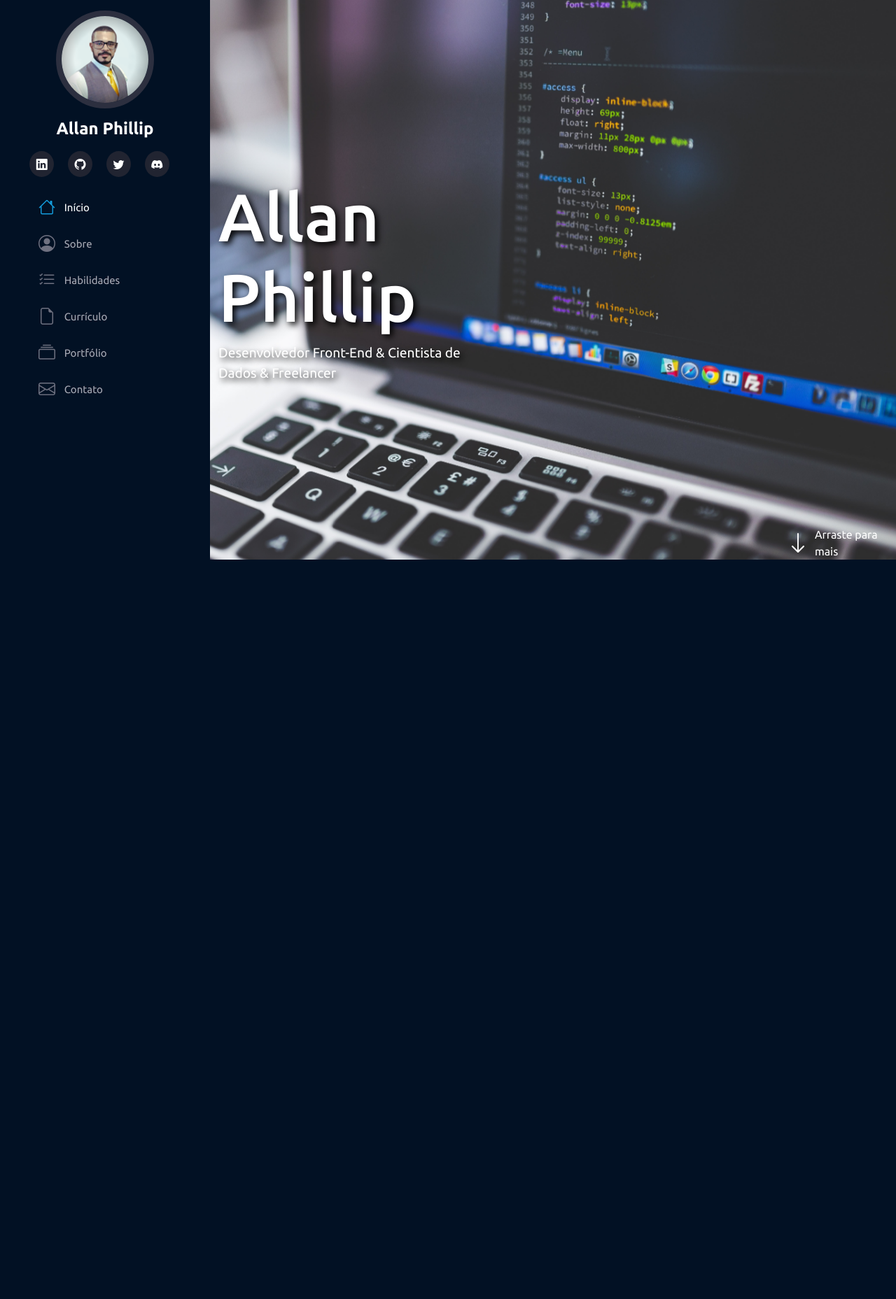
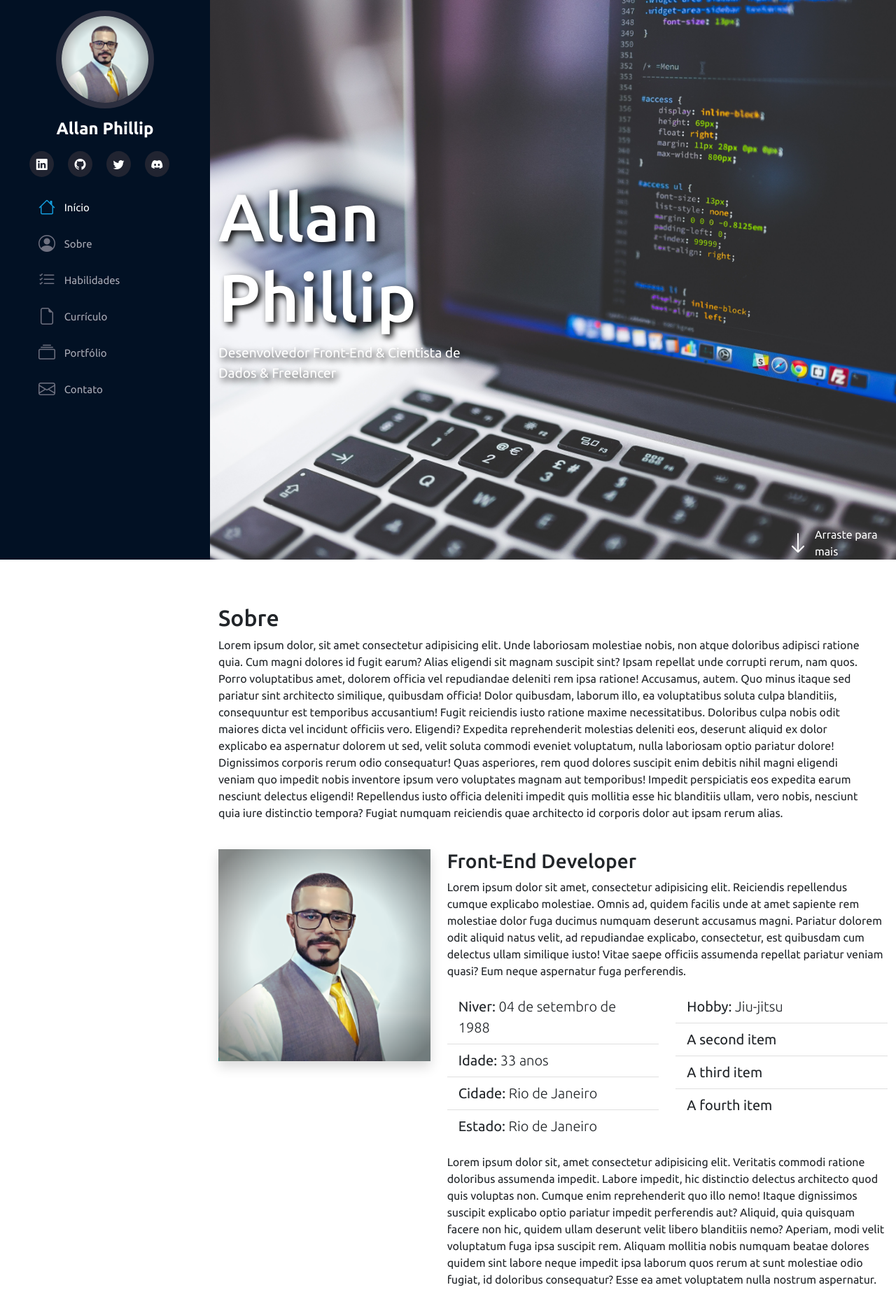
Before and after one commit to AllanPhillip/repositorio_responsivo, a Python web app: template templates/index.html in a window 1280 px wide. Shown: the whole page at 70% size. Before the commit the page ends 800 px from the top, so only its background shows below. Run offline with Jinja, Linux system fonts and the light colour scheme; the template is opened without the code that fills it, so the values that code supplies are empty; some libraries are stand-ins or nearby versions.

Commit message:
Inclusão do item Sobre

```diff
--- a/static/style.css
+++ b/static/style.css
@@ -176,3 +176,18 @@ i.menu-mobile{
 		margin-left: 0;
 	}
 }
+
+*::-webkit-scrollbar{
+	width: 10px;
+}
+
+*::-webkit-scrollbar-track{
+	width: 12px;
+	box-shadow: inset 0 0 .3rem #00000050;
+	background-color: #FFF;
+}
+
+*::-webkit-scrollbar-thumb{
+	background-color: #252C90;
+	border-radius: 5%;
+}
--- a/templates/index.html
+++ b/templates/index.html
@@ -27,10 +27,10 @@
         <nav id="navbar" class="nav-menu">
             <ul class="nav flex-column">
                 <li class="nav-item">
-                    <a class="nav-link active" aria-current="page" href="#"><i class="bi bi-house" aria-hidden="true"></i>Início</a>
+                    <a class="nav-link active" aria-current="page" href="#inicio"><i class="bi bi-house" aria-hidden="true"></i>Início</a>
                 </li>
                 <li class="nav-item">
-                    <a class="nav-link" href="#"><i class="bi bi-person-circle" aria-hidden="true"></i>Sobre</a>
+                    <a class="nav-link" href="#sobre"><i class="bi bi-person-circle" aria-hidden="true"></i>Sobre</a>
                 </li>
                 <li class="nav-item">
                     <a class="nav-link" href="#"><i class="bi bi-list-check" aria-hidden="true"></i>Habilidades</a>
@@ -56,11 +56,75 @@
             <div class="col-md-7 d-flex justify-content-end align-items-end">
                 <div id="arraste" class="d-flex align-items-center">
                     <i class="bi bi-arrow-down text-white pe-2 fs-2" aria-hidden="true"></i>
-                    <a href="#">Arraste para mais</a>
+                    <a href="#sobre">Arraste para mais</a>
                 </div>
             </div>
         </section>
 
+        <section class="container mt-5" id="sobre">
+            <div class="row w-100">
+                <div class="col-md-12">
+                    <h2 class="pt-3">Sobre</h2>
+                    <p>Lorem ipsum dolor, sit amet consectetur adipisicing elit. Unde laboriosam molestiae nobis, non atque doloribus adipisci ratione quia. Cum magni dolores id fugit earum? Alias eligendi sit magnam suscipit sint?
+                    Ipsam repellat unde corrupti rerum, nam quos. Porro voluptatibus amet, dolorem officia vel repudiandae deleniti rem ipsa ratione! Accusamus, autem. Quo minus itaque sed pariatur sint architecto similique, quibusdam officia!
+                    Dolor quibusdam, laborum illo, ea voluptatibus soluta culpa blanditiis, consequuntur est temporibus accusantium! Fugit reiciendis iusto ratione maxime necessitatibus. Doloribus culpa nobis odit maiores dicta vel incidunt officiis vero. Eligendi?
+                    Expedita reprehenderit molestias deleniti eos, deserunt aliquid ex dolor explicabo ea aspernatur dolorem ut sed, velit soluta commodi eveniet voluptatum, nulla laboriosam optio pariatur dolore! Dignissimos corporis rerum odio consequatur!
+                    Quas asperiores, rem quod dolores suscipit enim debitis nihil magni eligendi veniam quo impedit nobis inventore ipsum vero voluptates magnam aut temporibus! Impedit perspiciatis eos expedita earum nesciunt delectus eligendi!
+                    Repellendus iusto officia deleniti impedit quis mollitia esse hic blanditiis ullam, vero nobis, nesciunt quia iure distinctio tempora? Fugiat numquam reiciendis quae architecto id corporis dolor aut ipsam rerum alias.</p>
+                </div>
+
+            </div>
+            <div class="row mt-4">
+                <div class="col-md-4">
+                    <img class="img-fluid shadow" src="../static/img/Foto - LinkedIn-GitHub.png" alt="Foto do Allan Phillip">
+                </div>
+                <div class="col-md-8">
+                    <h3>Front-End Developer</h3>
+                    <p>Lorem ipsum dolor sit amet, consectetur adipisicing elit. Reiciendis repellendus cumque explicabo molestiae. Omnis ad, quidem facilis unde at amet sapiente rem molestiae dolor fuga ducimus numquam deserunt accusamus magni.
+                    Pariatur dolorem odit aliquid natus velit, ad repudiandae explicabo, consectetur, est quibusdam cum delectus ullam similique iusto! Vitae saepe officiis assumenda repellat pariatur veniam quasi? Eum neque aspernatur fuga perferendis.</p>
+
+                    <div class="row mt-3 mb-3">
+                        <div class="col-md-6">
+                            <ul class="list-group list-group-flush fs-5">
+                                <li class="list-group-item">
+                                    Niver: <span class="fw-lighter">04 de setembro de 1988</span>
+                                </li>
+                                <li class="list-group-item">
+                                    Idade: <span class="fw-lighter">33 anos</span>
+                                </li>
+                                <li class="list-group-item">
+                                    Cidade: <span class="fw-lighter">Rio de Janeiro</span>
+                                </li>
+                                <li class="list-group-item">
+                                    Estado: <span class="fw-lighter">Rio de Janeiro</span>
+                                </li>
+                            </ul>
+                        </div>
+                        <div class="col-md-6">
+                            <ul class="list-group list-group-flush fs-5">
+                                <li class="list-group-item">
+                                    Hobby: <span class="fw-lighter">Jiu-jitsu</span>
+                                </li>
+                                <li class="list-group-item">
+                                    A second item
+                                </li>
+                                <li class="list-group-item">
+                                    A third item
+                                </li>
+                                <li class="list-group-item">
+                                    A fourth item
+                                </li>
+                            </ul>
+                        </div>
+                    </div>
+
+                    <p>Lorem ipsum dolor sit, amet consectetur adipisicing elit. Veritatis commodi ratione doloribus assumenda impedit. Labore impedit, hic distinctio delectus architecto quod quis voluptas non. Cumque enim reprehenderit quo illo nemo!
+                    Itaque dignissimos suscipit explicabo optio pariatur impedit perferendis aut? Aliquid, quia quisquam facere non hic, quidem ullam deserunt velit libero blanditiis nemo? Aperiam, modi velit voluptatum fuga ipsa suscipit rem.
+                    Aliquam mollitia nobis numquam beatae dolores quidem sint labore neque impedit ipsa laborum quos rerum at sunt molestiae odio fugiat, id doloribus consequatur? Esse ea amet voluptatem nulla nostrum aspernatur.</p>
+
+                </div>
+            </div>
+        </section>
 
     </main>
 
```
